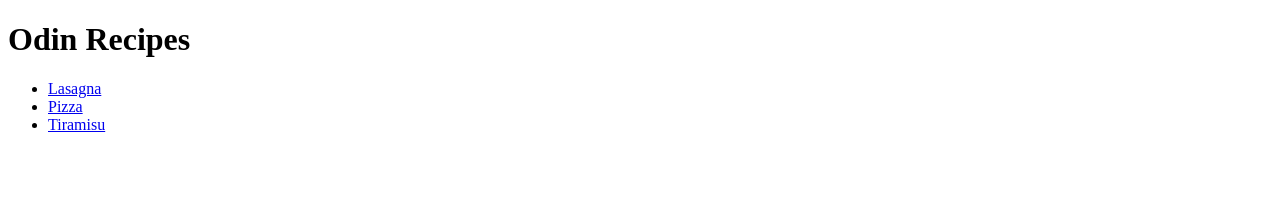
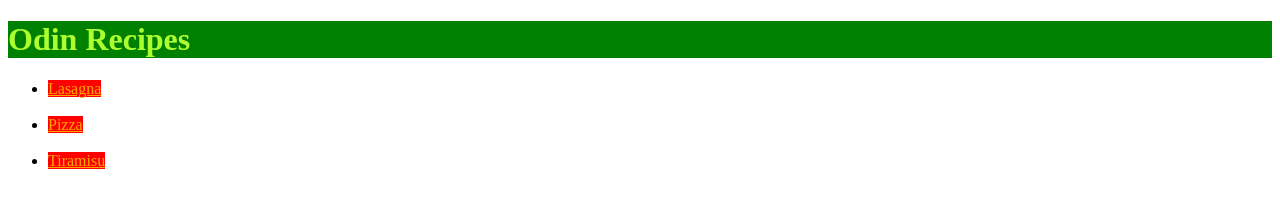
Before and after one commit to bluecapades/odin-recipes, a plain HTML site: page index.html in a window 1280 px wide. Drawn offline with Linux system fonts and the light colour scheme.

Commit message:
add colors to headings

```diff
--- a/index.html
+++ b/index.html
@@ -4,13 +4,16 @@
     <meta charset="UTF-8">
     <meta name="viewport" content="width=device-width, initial-scale=1.0">
     <title>Document</title>
+    <link rel = "stylesheet" href = style.css>
 </head>
 <body>
-    <h1> Odin Recipes </h1>
+    <h1 class = "heading"> Odin Recipes </h1>
     <ul>
-       <li> <a href = "recipes/lasagna.html"> Lasagna </a> </li>
-       <li> <a href = "recipes/pizza.html">Pizza</a></li>
-       <li><a href = "recipes/tiramisu.html">Tiramisu</a></li>
+       <li> <a class = "title" href = "recipes/lasagna.html"> Lasagna </a> </li>
+       <br>
+       <li> <a class = "title" href = "recipes/pizza.html">Pizza</a></li>
+       <br>
+       <li><a class = "title" href = "recipes/tiramisu.html">Tiramisu</a></li>
     </ul>
 </body>
 </html>
--- a/style.css
+++ b/style.css
@@ -0,0 +1,9 @@
+.title {
+    color: orange;
+    background-color: red;
+}
+
+.heading {
+    color: greenyellow;
+    background-color: green;
+}
```
